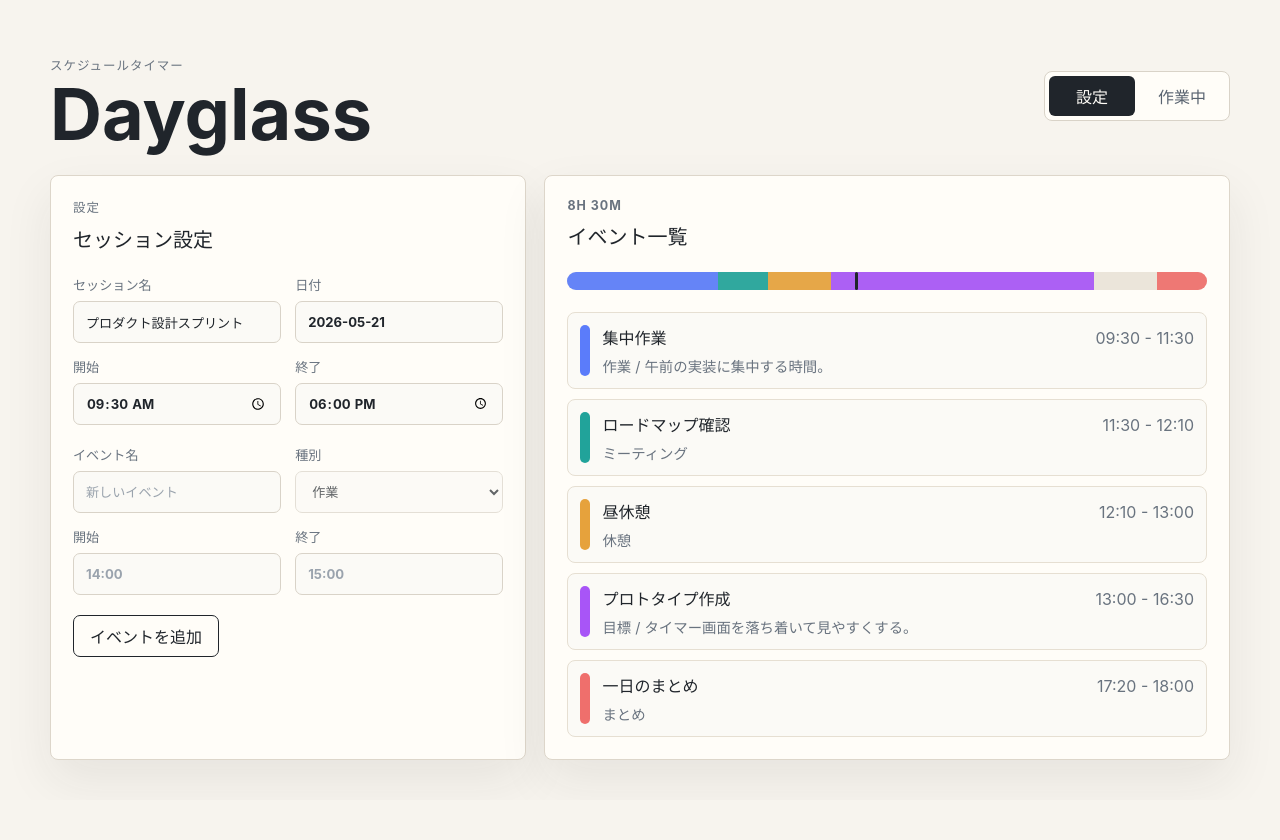
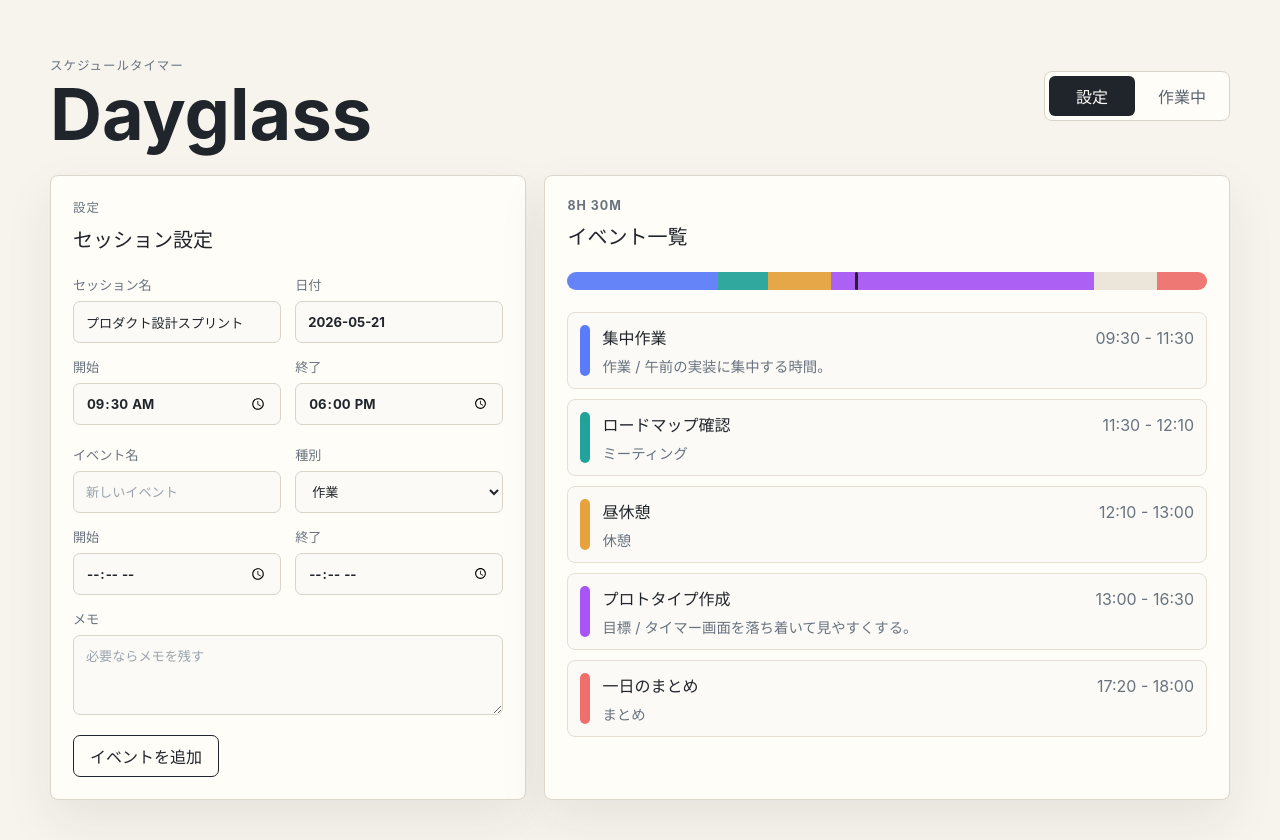
Before and after one commit to 427harinn/Dayglass, a React (Vite) app: page / in a window 1280 px wide. Before the commit the page ends 800 px from the top, so only its background shows below. Built offline with nearby package versions, Linux system fonts and the light colour scheme.

Commit message:
イベント追加フォームを作成

```diff
--- a/src/components/EventForm.tsx
+++ b/src/components/EventForm.tsx
@@ -1,6 +1,8 @@
-import type { ChangeEvent } from 'react';
+import type { ChangeEvent, FormEvent } from 'react';
+import { useState } from 'react';
 import { eventTypeLabels } from '../features/schedule/defaultSession';
-import type { DayglassSession } from '../features/schedule/scheduleTypes';
+import { getEventTimeRangeError } from '../features/schedule/scheduleUtils';
+import type { DayglassEvent, DayglassSession, EventType } from '../features/schedule/scheduleTypes';
 
 type EventFormProps = {
   session: DayglassSession;
@@ -8,7 +10,34 @@ type EventFormProps = {
   onSessionChange: (session: DayglassSession) => void;
 };
 
+type EventDraft = {
+  title: string;
+  type: EventType;
+  startTime: string;
+  endTime: string;
+  memo: string;
+};
+
+const initialEventDraft: EventDraft = {
+  title: '',
+  type: 'work',
+  startTime: '',
+  endTime: '',
+  memo: '',
+};
+
+const createEventId = () => {
+  if (typeof crypto !== 'undefined' && 'randomUUID' in crypto) {
+    return crypto.randomUUID();
+  }
+
+  return `event-${Date.now()}-${Math.random().toString(36).slice(2, 10)}`;
+};
+
 export function EventForm({ session, timeRangeError, onSessionChange }: EventFormProps) {
+  const [eventDraft, setEventDraft] = useState<EventDraft>(initialEventDraft);
+  const [eventError, setEventError] = useState<string>();
+
   const updateSessionField =
     (field: keyof Pick<DayglassSession, 'title' | 'startTime' | 'endTime'>) =>
     (event: ChangeEvent<HTMLInputElement>) => {
@@ -18,8 +47,57 @@ export function EventForm({ session, timeRangeError, onSessionChange }: EventFor
       });
     };
 
+  const updateEventField =
+    (field: keyof EventDraft) =>
+    (event: ChangeEvent<HTMLInputElement | HTMLSelectElement | HTMLTextAreaElement>) => {
+      setEventDraft((currentDraft) => ({
+        ...currentDraft,
+        [field]: event.target.value,
+      }));
+      setEventError(undefined);
+    };
+
+  const handleAddEvent = (event: FormEvent<HTMLFormElement>) => {
+    event.preventDefault();
+
+    const title = eventDraft.title.trim();
+    const memo = eventDraft.memo.trim();
+
+    if (!title || !eventDraft.startTime || !eventDraft.endTime) {
+      setEventError('イベント名、開始時刻、終了時刻を入力してください。');
+      return;
+    }
+
+    const timeRangeValidation = getEventTimeRangeError(
+      session,
+      eventDraft.startTime,
+      eventDraft.endTime,
+    );
+
+    if (timeRangeValidation) {
+      setEventError(timeRangeValidation);
+      return;
+    }
+
+    const nextEvent: DayglassEvent = {
+      id: createEventId(),
+      title,
+      type: eventDraft.type,
+      startTime: eventDraft.startTime,
+      endTime: eventDraft.endTime,
+      memo: memo || undefined,
+    };
+
+    onSessionChange({
+      ...session,
+      events: [...session.events, nextEvent],
+    });
+    setEventDraft(initialEventDraft);
+    setEventError(undefined);
+  };
+
   return (
-    <form className="form-shell">
+    <form className="form-shell" onSubmit={handleAddEvent}>
       <div className="form-grid">
         <label>
           セッション名
@@ -44,11 +122,15 @@ export function EventForm({ session, timeRangeError, onSessionChange }: EventFor
       <div className="event-draft">
         <label>
           イベント名
-          <input placeholder="新しいイベント" readOnly />
+          <input
+            value={eventDraft.title}
+            placeholder="新しいイベント"
+            onChange={updateEventField('title')}
+          />
         </label>
         <label>
           種別
-          <select value="work" disabled>
+          <select value={eventDraft.type} onChange={updateEventField('type')}>
             {Object.entries(eventTypeLabels).map(([value, label]) => (
               <option key={value} value={value}>
                 {label}
@@ -58,15 +140,34 @@ export function EventForm({ session, timeRangeError, onSessionChange }: EventFor
         </label>
         <label>
           開始
-          <input placeholder="14:00" readOnly />
+          <input
+            type="time"
+            value={eventDraft.startTime}
+            onChange={updateEventField('startTime')}
+          />
         </label>
         <label>
           終了
-          <input placeholder="15:00" readOnly />
+          <input
+            type="time"
+            value={eventDraft.endTime}
+            onChange={updateEventField('endTime')}
+          />
+        </label>
+        <label className="event-draft__memo">
+          メモ
+          <textarea
+            value={eventDraft.memo}
+            placeholder="必要ならメモを残す"
+            rows={3}
+            onChange={updateEventField('memo')}
+          />
         </label>
       </div>
 
-      <button className="secondary-button" type="button">
+      {eventError ? <p className="form-error">{eventError}</p> : null}
+
+      <button className="secondary-button" type="submit">
         イベントを追加
       </button>
     </form>
--- a/src/features/schedule/scheduleUtils.ts
+++ b/src/features/schedule/scheduleUtils.ts
@@ -43,6 +43,42 @@ export const getSessionTimeRangeError = (session: DayglassSession) => {
   }
 
   return '終了時刻は開始時刻より後にしてください。';
+};
+
+export const isTimeRangeValid = (startTime: string, endTime: string) =>
+  timeToMinutes(endTime) > timeToMinutes(startTime);
+
+export const isTimeRangeWithinSession = (
+  session: DayglassSession,
+  startTime: string,
+  endTime: string,
+) => {
+  const sessionStart = timeToMinutes(session.startTime);
+  const sessionEnd = timeToMinutes(session.endTime);
+  const start = timeToMinutes(startTime);
+  const end = timeToMinutes(endTime);
+
+  return start >= sessionStart && end <= sessionEnd;
+};
+
+export const getEventTimeRangeError = (
+  session: DayglassSession,
+  startTime: string,
+  endTime: string,
+) => {
+  if (!isTimeRangeValid(startTime, endTime)) {
+    return 'イベントの終了時刻は開始時刻より後にしてください。';
+  }
+
+  if (!isSessionTimeRangeValid(session)) {
+    return '先にセッションの時間範囲を確認してください。';
+  }
+
+  if (!isTimeRangeWithinSession(session, startTime, endTime)) {
+    return 'イベントはセッションの時間範囲内にしてください。';
+  }
+
+  return undefined;
 };
 
 export const getSessionStatus = (
--- a/src/styles.css
+++ b/src/styles.css
@@ -21,6 +21,7 @@ body {
 
 button,
 input,
+textarea,
 select {
   font: inherit;
 }
@@ -138,9 +139,9 @@ label {
 }
 
 input,
+textarea,
 select {
   width: 100%;
-  min-height: 42px;
   border: 1px solid #d9d3c8;
   border-radius: 7px;
   padding: 0 12px;
@@ -148,8 +149,24 @@ select {
   background: #fbfaf6;
 }
 
-input::placeholder {
+input,
+select {
+  min-height: 42px;
+}
+
+textarea {
+  min-height: 80px;
+  padding: 10px 12px;
+  resize: vertical;
+}
+
+input::placeholder,
+textarea::placeholder {
   color: #9aa3ad;
+}
+
+.event-draft__memo {
+  grid-column: 1 / -1;
 }
 
 .form-error {
```
